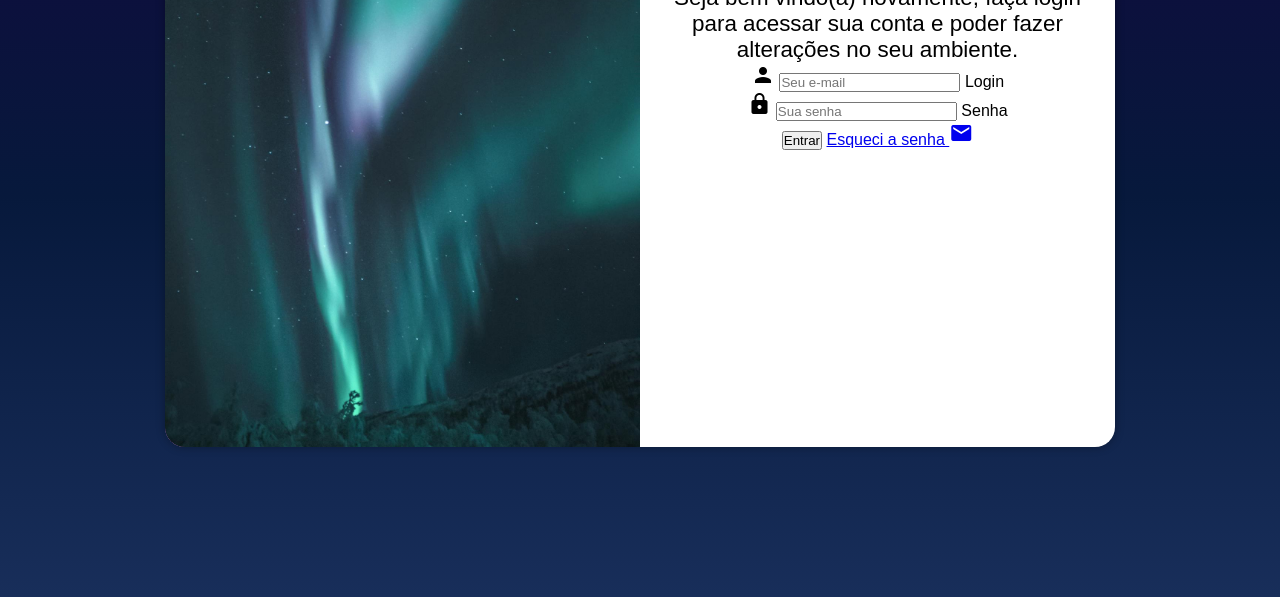
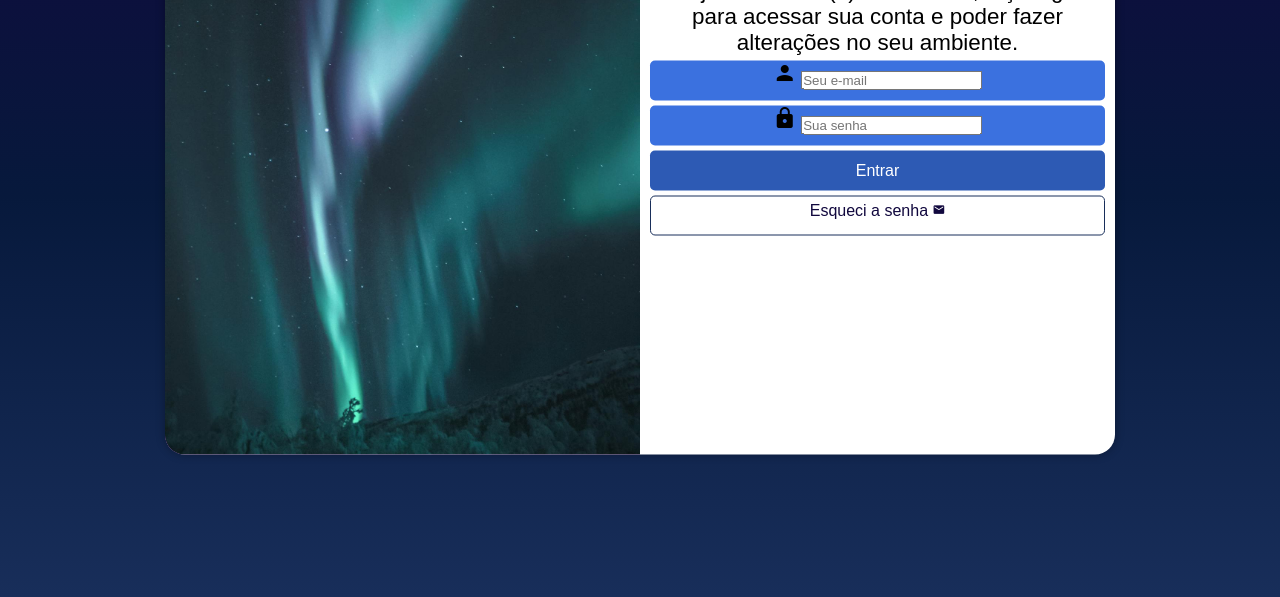
Before and after one commit to Gabriel-Costa-Valin/projeto-login, a plain HTML site: page index.html in a window 1280 px wide. Shown: the part 203-800 px from the top of the page. Drawn offline with Linux system fonts and the light colour scheme.

Commit message:
formatação do formulário

```diff
--- a/index.html
+++ b/index.html
@@ -30,7 +30,7 @@
                         <label for="isenha">Senha</label>
                     </div>
                     <input type="submit" value="Entrar">
-                    <a href="esqueci.html">
+                    <a href="esqueci.html" class="botao">
                         Esqueci a senha <i class="material-icons">mail</i>
                     </a>
                 </form>
--- a/styles/style.css
+++ b/styles/style.css
@@ -34,7 +34,7 @@ section#ilogin {
     overflow: hidden;
     background-color: white;
     width: 250px;
-    height: 500px;
+    height: 515px;
     border-radius: 20px;
     box-shadow: 0px 0px 10px rgba(0, 0, 0, 0.329);
     transition: width .2s, height .2s;
@@ -62,3 +62,54 @@ div#iform {
 div#iform > p {
     font-size: 0.8em;
 }
+
+form > div.campo {
+    background-color: #3b71df;
+    display: block;
+    width: 100%;
+    height: 40px;
+    border-radius: 5px;
+    margin: 5px 0px;
+}
+
+form label {
+    display: none;
+}
+
+form > input[type=submit] {
+    display: block;
+    font-size: 1em;
+    width: 100%;
+    height: 40px;
+    background-color: #2d5ab4;
+    color: white;
+    border: none;
+    border-radius: 5px;
+}
+
+form > input[type=submit]:hover {
+    background-color: #11083E;
+}
+
+form > a.botao {
+    display: block;
+    text-align: center;
+    font-size: 1em;
+    width: 100%;
+    height: 40px;
+    padding-top: 5px;
+    margin-top: 5px;
+    background-color: white;
+    color: #11083E;
+    border: 1px solid #182E5A;
+    border-radius: 5px;
+    text-decoration: none;
+}
+
+form > a.botao:hover {
+    background-color: #3b71df;
+}
+
+form > a.botao > i {
+    font-size: 0.8em;
+}
```
